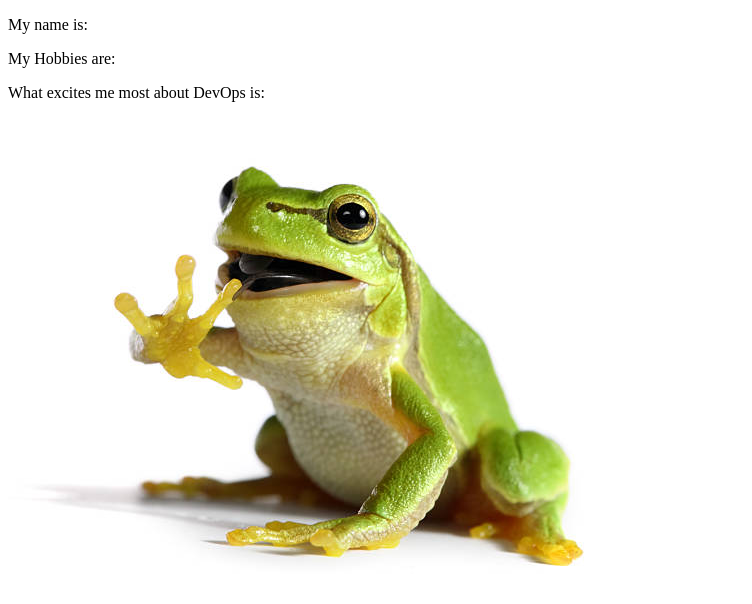
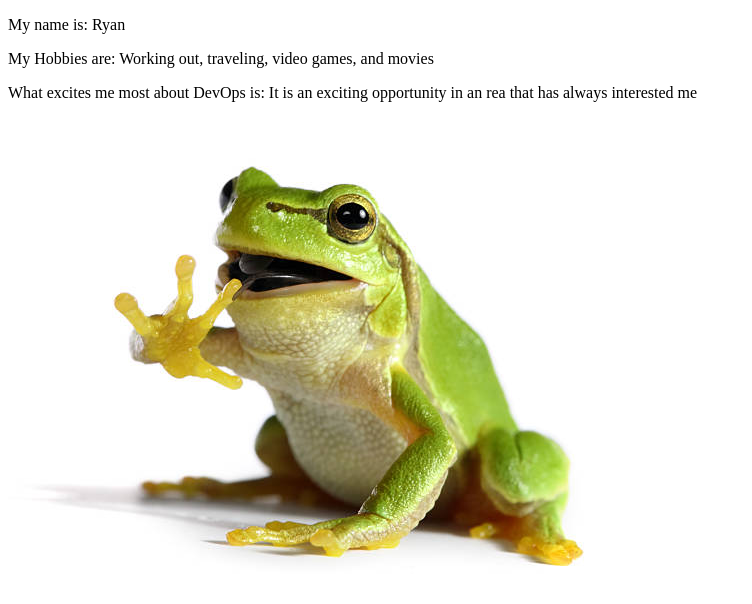
Before and after one commit to rzdippel/DevOps-Class-Introduction-Lab, a plain HTML site: page index.html in a window 1280 px wide. Shown: the whole page, without its empty margins (0-752 px from the left). Drawn offline with Linux system fonts and the light colour scheme.

Commit message:
Update index.html

```diff
--- a/index.html
+++ b/index.html
@@ -4,9 +4,9 @@
     <title>Welcome to my Website!</title>
   </head>
   <body>
-    <p>My name is: </p>
-    <p>My Hobbies are: </p>
-    <p>What excites me most about DevOps is: </p>
+    <p>My name is: Ryan </p>
+    <p>My Hobbies are: Working out, traveling, video games, and movies </p>
+    <p>What excites me most about DevOps is: It is an exciting opportunity in an rea that has always interested me </p>
     <img src="me.jpeg" alt="Picture of Me">
   </body>
 </html>
```
